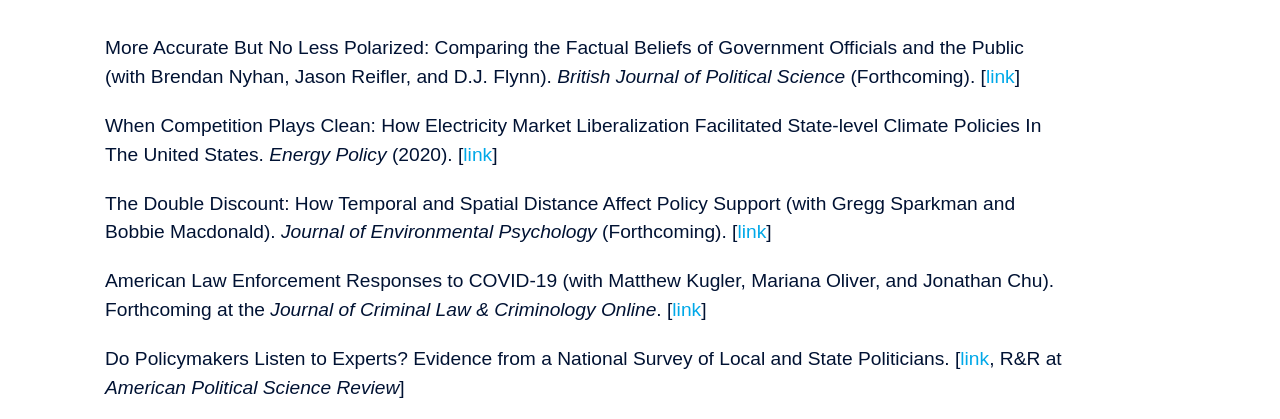
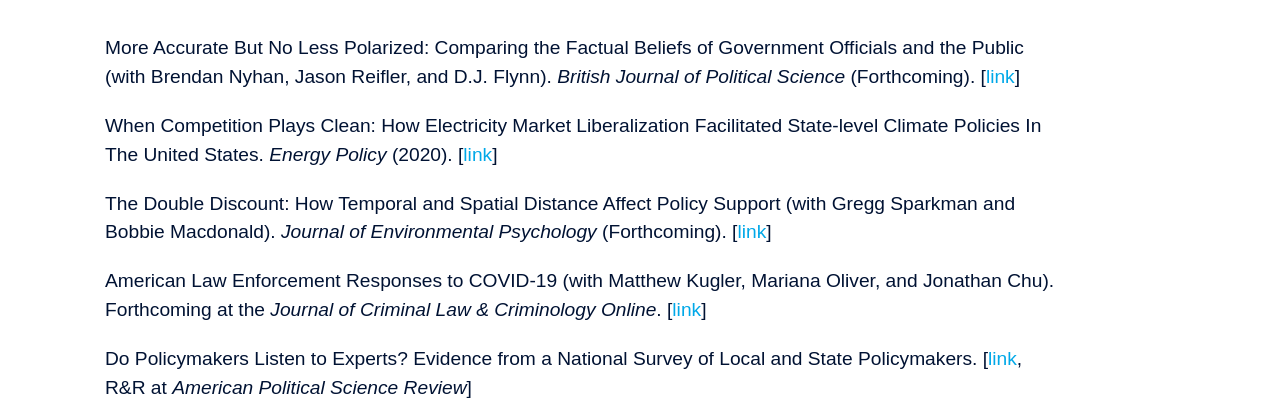
Before and after one commit to brytanmendes/brytanmendes.github.io, a plain HTML site: page research.html in a window 1280 px wide. Shown: the part 336-755 px from the top of the page. Drawn offline with nearby package versions, Linux system fonts and the light colour scheme; a web font is replaced by a local one.

Commit message:
Update research.html

```diff
--- a/research.html
+++ b/research.html
@@ -84,7 +84,7 @@
     <p>The Double Discount: How Temporal and Spatial Distance Affect Policy Support (with Gregg Sparkman and Bobbie Macdonald). <em>Journal of Environmental Psychology</em>&nbsp;(Forthcoming).  [<a href="http://papers.ssrn.com/sol3/papers.cfm?abstract_id=3292778" rel="nofollow">link</a>]</p>
 <p>American Law Enforcement Responses to COVID-19 (with Matthew Kugler, Mariana Oliver, and Jonathan Chu). Forthcoming at the <em> Journal of Criminal Law &amp; Criminology Online</em>. [<a href="https://papers.ssrn.com/sol3/papers.cfm?abstract_id=3707087">link</a>]  </p>
 
-    <p>Do Policymakers Listen to Experts? Evidence from a National Survey of Local and State Politicians. [<a href="https://www.dropbox.com/s/fviidr9r0gyx83g/Listening_to_experts.pdf?dl=0" rel="nofollow">link</a>, R&amp;R at <em>American Political Science Review</em>]</p>
+    <p>Do Policymakers Listen to Experts? Evidence from a National Survey of Local and State Policymakers. [<a href="https://www.dropbox.com/s/fviidr9r0gyx83g/Listening_to_experts.pdf?dl=0" rel="nofollow">link</a>, R&amp;R at <em>American Political Science Review</em>]</p>
 
 <p>False Dichotomies and the Biased Representation of Climate Science in Congress (with Sara Yeganeh, Elizabeth Suhay, and Erin Nash). [<a href="https://www.dropbox.com/s/c5lby4rf6iir5d9/False_dichotomies.pdf?dl=0" rel="nofollow">link</a>, under review]</p>
 <p>How Policymakers Evaluate Online versus Offline Constituent Messages&nbsp;(with Kaiping Chen and William Marble). [<a href="http://papers.ssrn.com/sol3/papers.cfm?abstract_id=3251651" rel="nofollow">link</a>, under review]</p>
```
